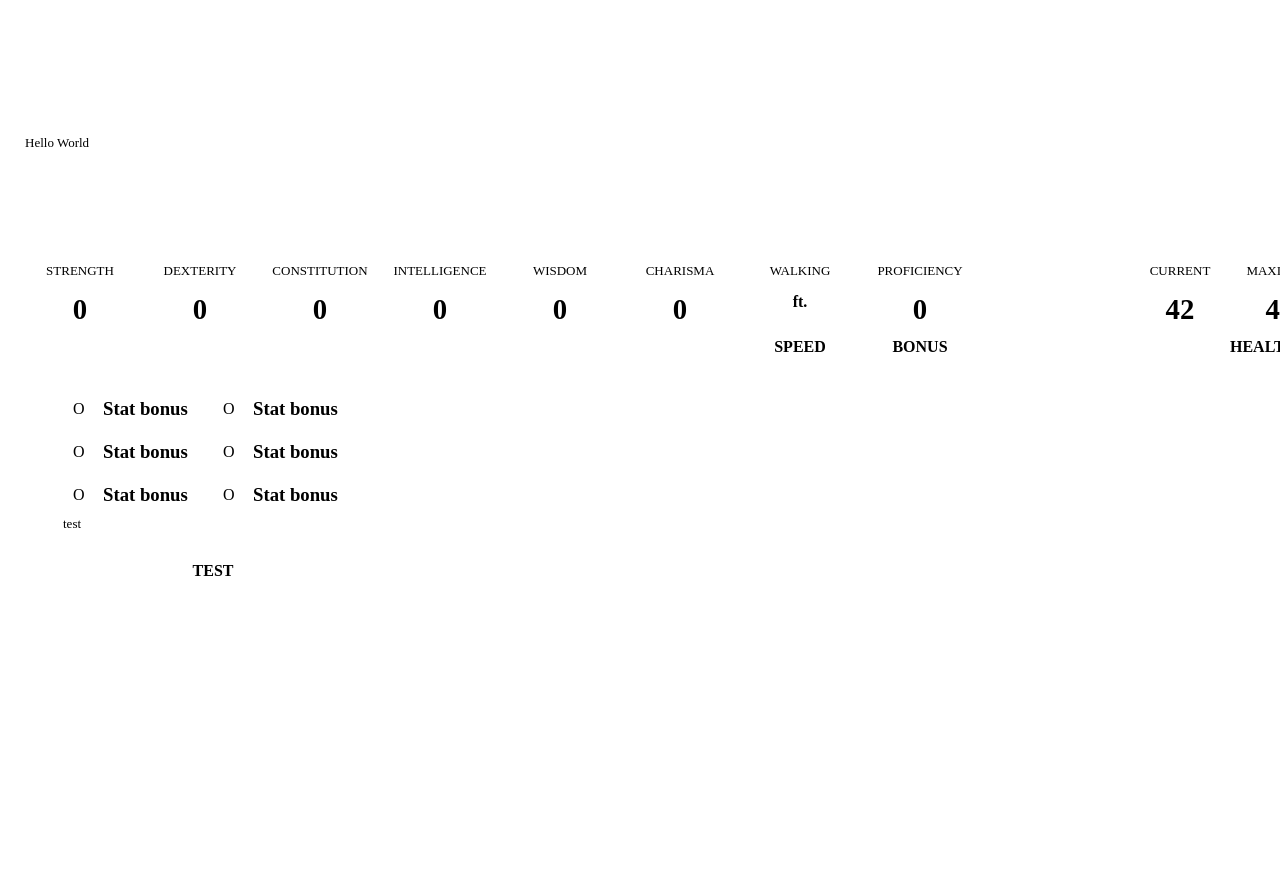
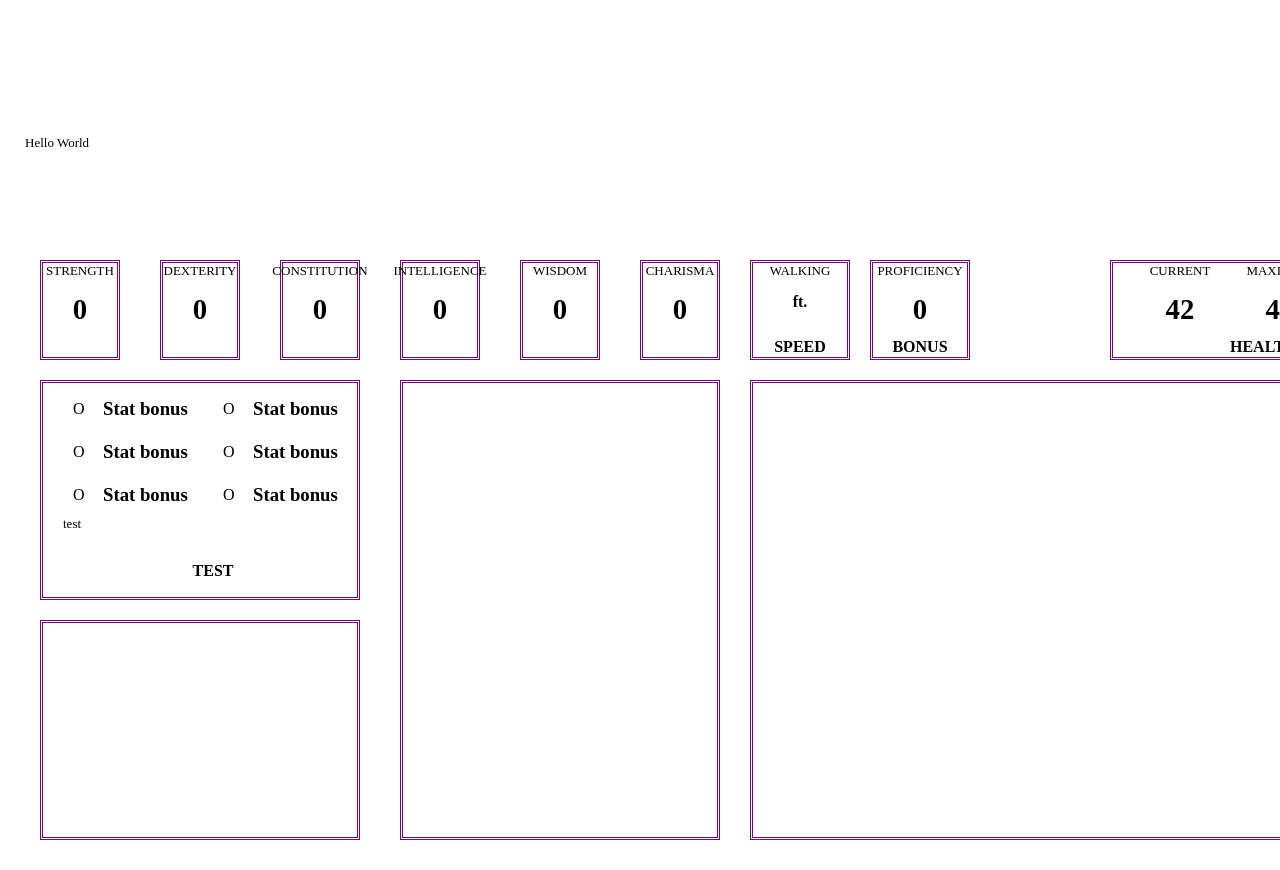
Before and after one commit to AndreaRose92/dnd-flatbase-frontend, a React (Create React App) app: page /1/1 in a window 1280 px wide. Shown: the top 870 px of the page. Built offline with nearby package versions, Linux system fonts and the light colour scheme; no server answers; a web font is replaced by a local one.

Commit message:
changed borders on char sheet

```diff
--- a/src/components/CharacterSheet.js
+++ b/src/components/CharacterSheet.js
@@ -19,7 +19,7 @@ export default function CharacterSheet() {
     // console.log(character)
 
     function statCalculation(num) {
-       let modifier = Math.floor((num - 10) / 2)
+        let modifier = Math.floor((num - 10) / 2)
         if (modifier > 0) {
             return `+${modifier}`
         } else if (modifier < 0) {
--- a/src/components/styles/CharacterSheetGrids.style.js
+++ b/src/components/styles/CharacterSheetGrids.style.js
@@ -15,7 +15,7 @@ const CSHeader = styled.section`
 
 const StatBox = styled.section`
   margin: 5px 15px;
-  border: 3px double white;
+  border: 3px double purple;
   display: flex;
   justify-content: center;
 
@@ -41,7 +41,7 @@ const StatBox = styled.section`
 
 const AuxiliaryBox = styled.section`
   margin: 5px;
-  border: 3px double white;
+  border: 3px double purple;
   display: flex;
   justify-content: center;
 
@@ -67,7 +67,7 @@ const AuxiliaryBox = styled.section`
 const HealthBox = styled.section`
   grid-area: hb;
   margin: 5px;
-  border: 3px double white;
+  border: 3px double purple;
   display: inline-flex;
   flex-direction: row;
   justify-content: center;
@@ -89,7 +89,7 @@ const HealthBox = styled.section`
 const SavingThrow = styled.section`
   grid-area: st;
   margin: 5px 15px;
-  border: 3px double white;
+  border: 3px double purple;
   display: flex;
 
   div {
@@ -124,19 +124,19 @@ const SavingThrow = styled.section`
 const SensesBox = styled.section`
   grid-area: sn;
   margin: 5px 15px;
-  border: 3px double white;
+  border: 3px double purple;
 `
 
 const ProficiencyBox = styled.section`
   grid-area: pb;
   margin: 5px 15px;
-  border: 3px double white;
+  border: 3px double purple;
 `
 
 const EquipmentBox = styled.section`
   grid-area: eb;
   margin: 5px;
-  border: 3px double white;
+  border: 3px double purple;
 `
 
 export {StatBox, CSHeader, AuxiliaryBox, HealthBox, SavingThrow, ProficiencyBox, EquipmentBox, SensesBox}
```
